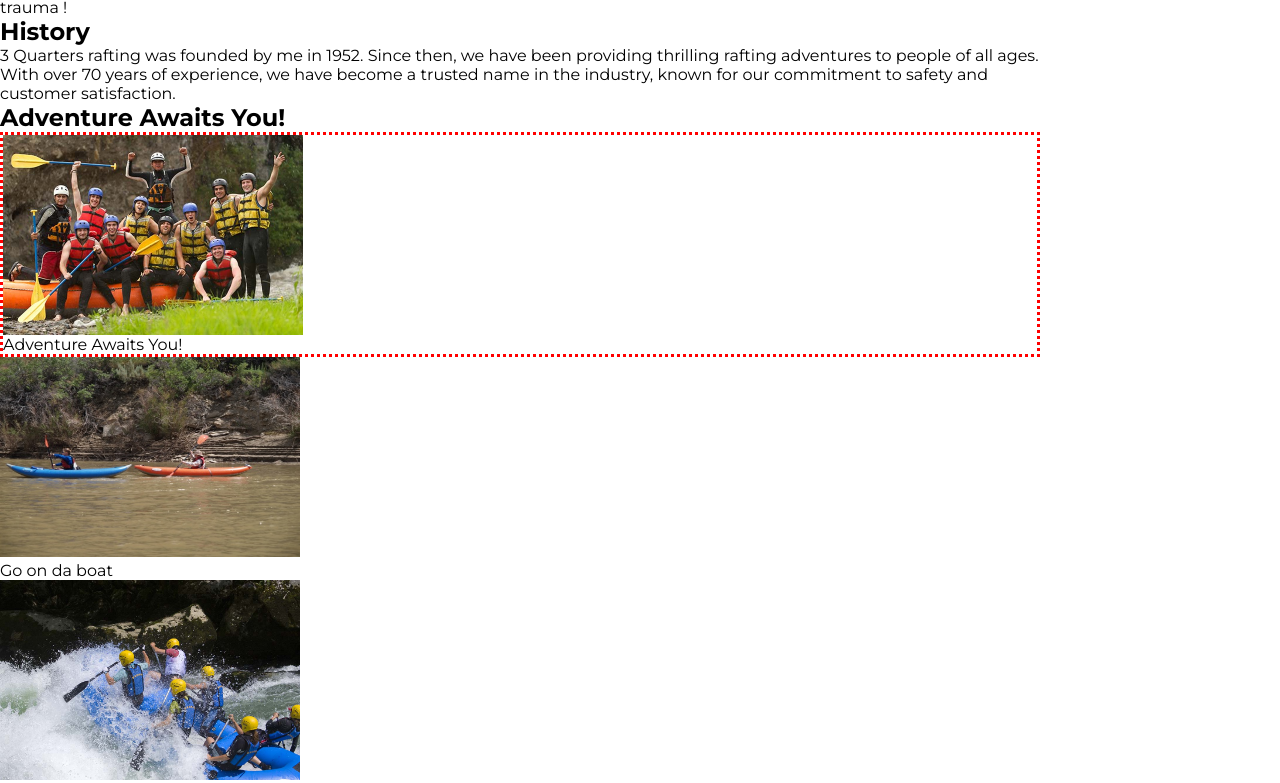
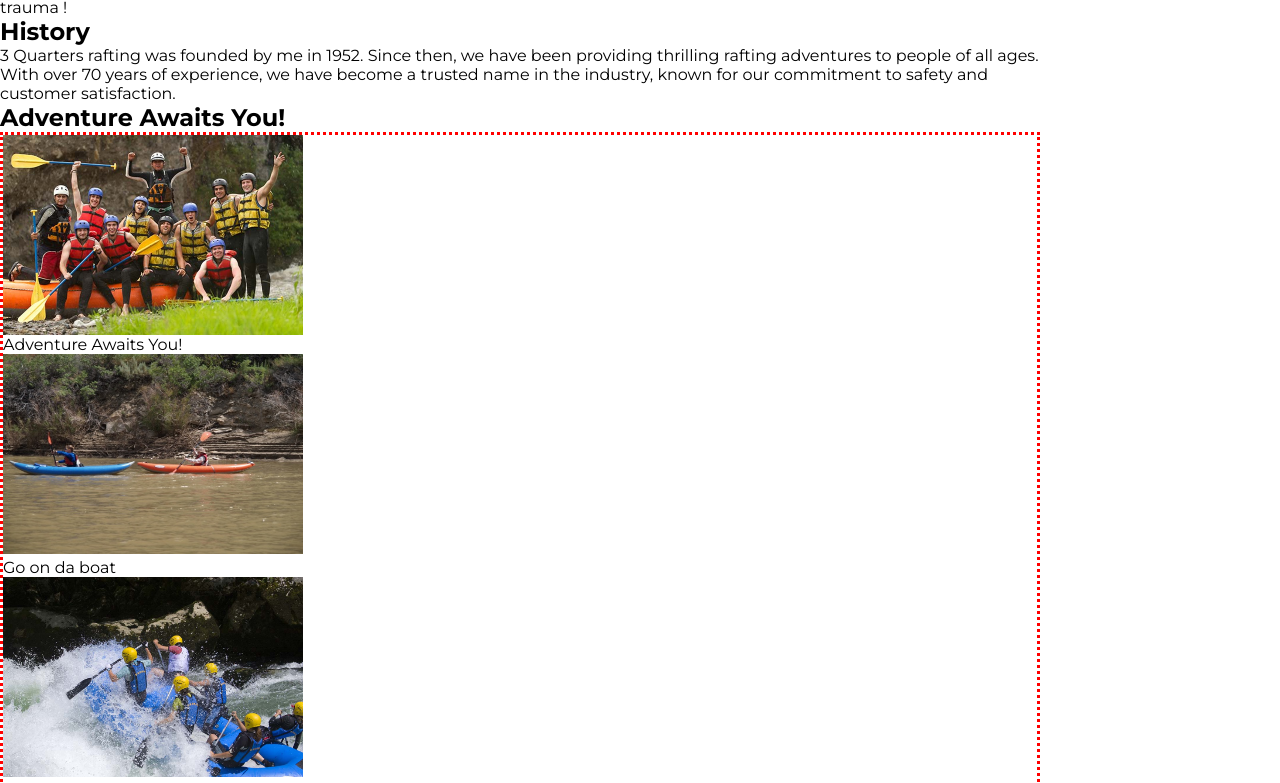
Before and after one commit to LetThereBeLightMode/wdd130, a plain HTML site: page wwr/about.html in a window 1280 px wide. Shown: the part 661-1444 px from the top of the page. Drawn offline with Linux system fonts and the light colour scheme.

Commit message:
style: Update collage layout in about.html and about.css

```diff
--- a/wwr/about.html
+++ b/wwr/about.html
@@ -48,8 +48,7 @@
       <h2>
          Adventure Awaits You!
       </h2>
-         <figure>
-      <div class="collage">
+      <container class="collage">
          <img src="images/advetureawaitsarray/adventureawaits.jpg" alt="Adventure awaits you!" width="300" height="200" >
          <figcaption>Adventure Awaits You!</figcaption>
          </figure>
@@ -65,9 +64,9 @@
          <figure><img src="images/advetureawaitsarray/adventureawaits5.jpg" alt="Adventure awaits you!" width="300" height="200">
             <figcaption>Get wet</figcaption>
          </figure>
-      </div>
+      </container>
    </section>
-   <!-- could be a div -->
+   <!-- could be a div ?? -->
 
    <footer>
       <!-- How to select these as a group, what are the parent/child/flow relationships ? -->
```
